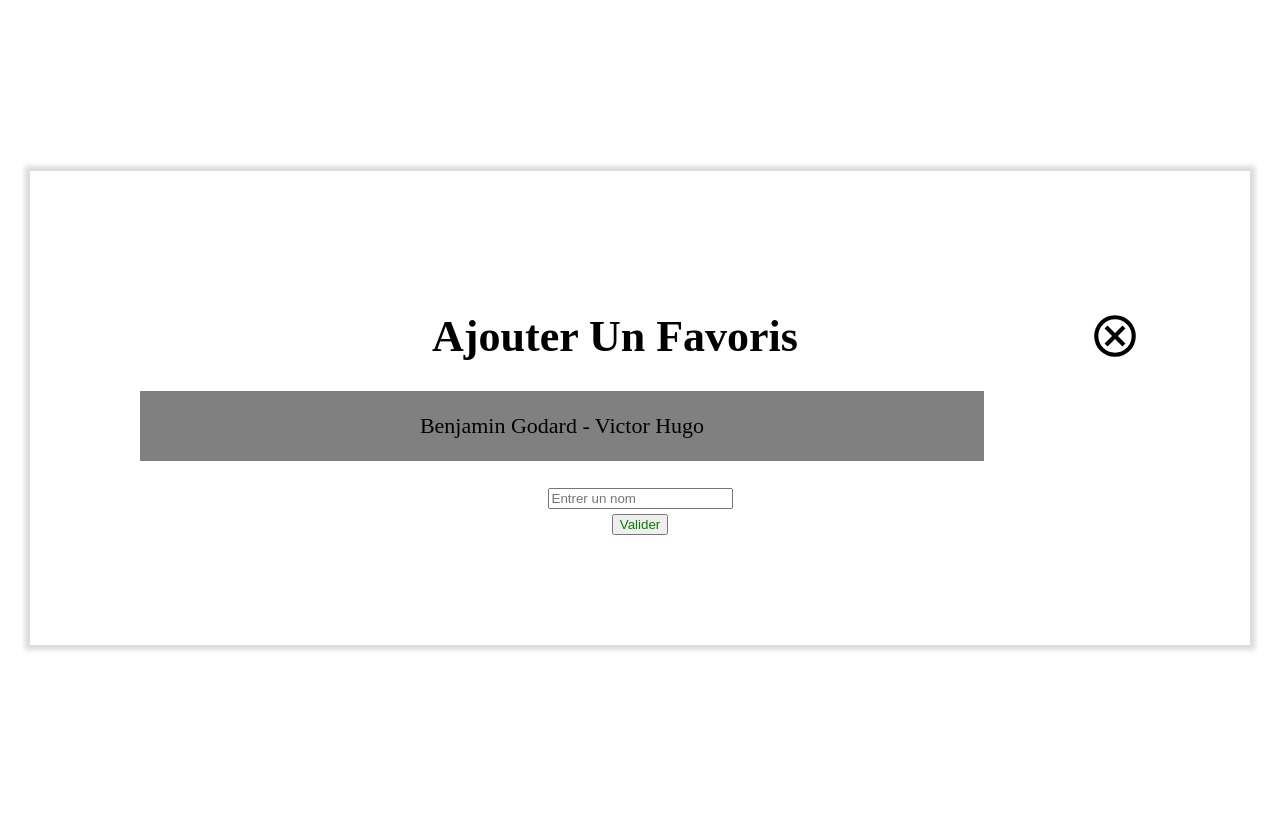
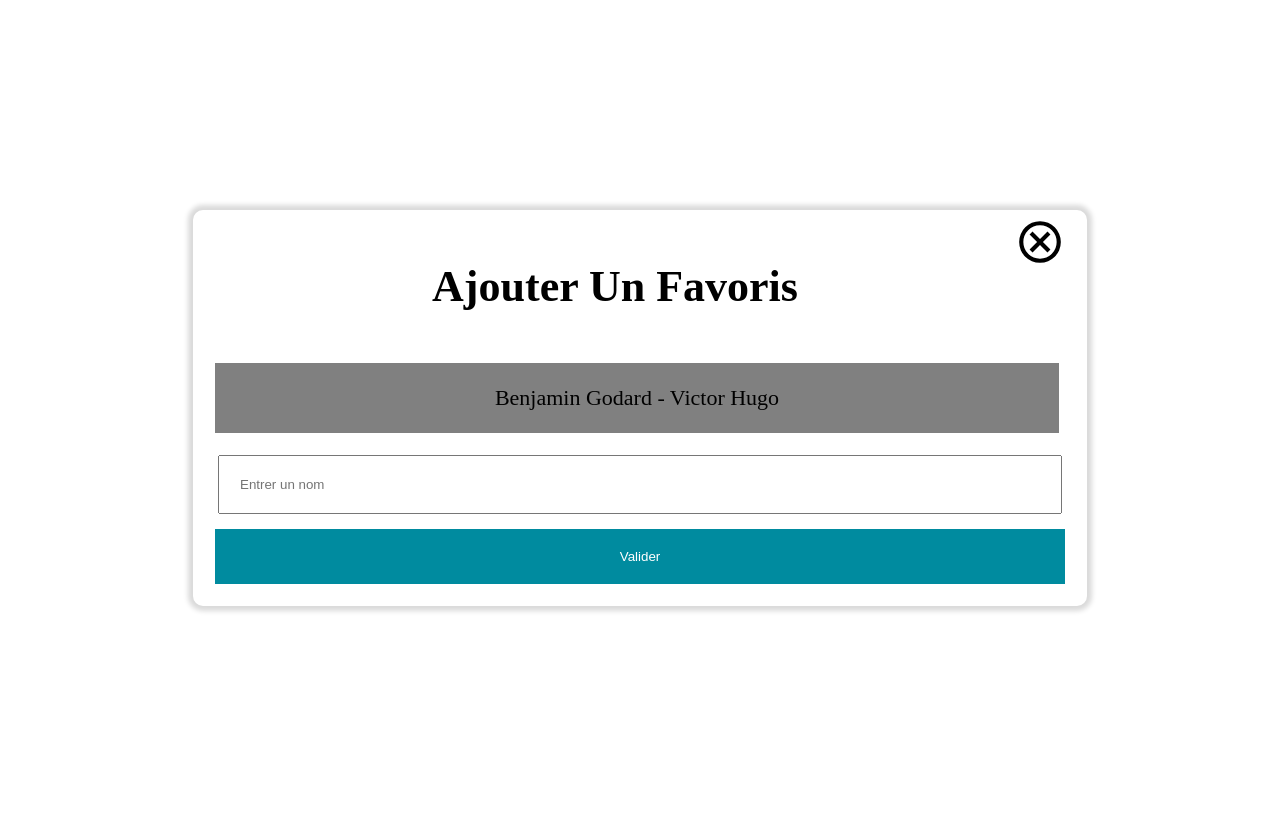
Before and after one commit to fabbrice2/velo-paris-itineraire, a Flask app: page /ajouterFavoris in a window 1280 px wide. Run offline with Flask 3, Linux system fonts and the light colour scheme; the visitor is signed in with stand-in values (Sample User, id 1).

Commit message:
addFav styles, responsive in coming

```diff
--- a/app/routes.py
+++ b/app/routes.py
@@ -134,10 +134,14 @@ def updateProfil():
 
 @app.route("/favorites")
 def favoris():
-    # if "id" not in session:
-    #     return redirect(url_for("login"))
-    return render_template("mesFavoris.html.jinja")
+    if "id" not in session:
+        return redirect(url_for("login"))
+    if "username" in session:
+        username = session["username"]
+    return render_template("mesFavoris.html.jinja", username=username)
 
 @app.route('/ajouterFavoris')
 def ajouterFavoris():
+    if "id" not in session:
+        return redirect(url_for("login"))
     return render_template("ajouterFavoris.html.jinja")
--- a/app/static/css/ajouterFavoris.css
+++ b/app/static/css/ajouterFavoris.css
@@ -10,35 +10,42 @@ body{
 }
 
 #ajouterFav{
-    display: block;
-    width: 1000px;
     text-align: center;
-    padding: 5em;
+    border-radius: 10px;
+    padding: 1em;
     box-shadow: 0 0 5px 5px rgba(0, 0, 0, 0.15);
+}
+
+#ajouterFav #formFav{
+    display: flex;
+    align-items: center;
+    justify-content: center;
 }
 
 #ajouterFav span{
     float: right;
+    margin-top: -2em;
 }
 
 #ajouterFav p{
+    width: 800px;
     background-color: gray;
     padding: 1em;
     justify-content: center;
+}
 
+#ajouterFav input{
+    padding: 1.5em;
     width: 800px;
 }
 
-#ajouterFav form{
-    justify-content: center;
-}
-
-#annuler{
-    color: red;
-}
-
-#valider{
-    color: green;
+button{
+    background-color: #008B9F;
+    width: 850px;
+    margin-top: 15px;
+    padding: 1.5em;
+    color: white;
+    border: none;
 }
 
 
--- a/app/templates/ajouterFavoris.html.jinja
+++ b/app/templates/ajouterFavoris.html.jinja
@@ -18,12 +18,14 @@
                     </a>
                     <h1>Ajouter Un Favoris</h1>
                 </div>
-                <form action="/ajouterFav" method="post">
-                    {#P change selon le choix#}
-                    <p>Benjamin Godard - Victor Hugo</p>
-                    <input type="text" id="nomFavoris" name="nomFavoris" placeholder="Entrer un nom" required><br>
-                    <button type="button" id="valider" >Valider</button>
-                </form>
+                <div id="formFav">
+                    <form action="/ajouterFav" method="post">
+                        {#P change selon le choix#}
+                        <p>Benjamin Godard - Victor Hugo</p>
+                        <input type="text" id="nomFavoris" name="nomFavoris" placeholder="Entrer un nom" required><br>
+                        <button type="submit" >Valider</button>
+                    </form>
+                </div>
             </div>
         </div>
     </body>
--- a/app/templates/base.html.jinja
+++ b/app/templates/base.html.jinja
@@ -13,10 +13,13 @@
     </header>
     <nav>
         <ul>
-            <li><a href="/">Accueil</a></li>
+            {% if "username" not in session %}
             <li><a href="/login">Connexion</a></li>
             <li><a href="/register">Inscription</a></li>
+            {% else %}
+            <li><a href="/">Accueil</a></li>
             <li><a href="/favorites">Favoris</a></li>
+            {% endif %}
         </ul>
     </nav>
     <main>
```
Also changed, not shown: app/templates/home.html.jinja (+5 -3 lines), app/templates/listes_velib.html.jinja (+4 -4 lines), app/templates/test.html.jinja (deleted, +0 -20 lines).
